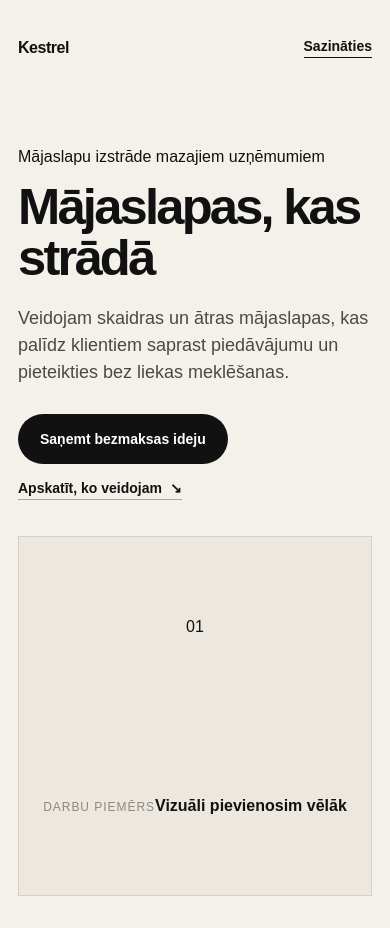
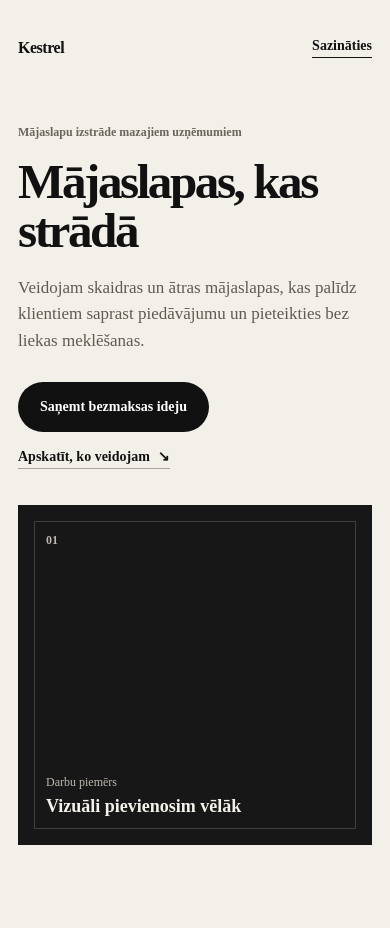
Before and after one commit to davisl24/WEBSITEAGENCY, a Next.js app: page / in a window 390 px wide. After the commit the page ends 877 px from the top, so only its background shows below. Built offline with nearby package versions, Linux system fonts and the light colour scheme.

Commit message:
style: apply editorial hero visual system

```diff
--- a/app/globals.css
+++ b/app/globals.css
@@ -8,9 +8,9 @@ html {
 
 body {
   margin: 0;
-  background: #f4f1ea;
+  background: #f3f0e9;
   color: #111111;
-  font-family: Arial, Helvetica, sans-serif;
+  font-family: var(--font-manrope), Arial, sans-serif;
 }
 
 a {
@@ -25,7 +25,7 @@ a {
 }
 
 .site-header {
-  width: min(1380px, 100%);
+  width: min(1360px, 100%);
   min-height: 72px;
   margin: 0 auto;
   display: flex;
@@ -54,33 +54,41 @@ a {
 }
 
 .hero-grid {
-  width: min(1380px, 100%);
-  margin: 72px auto 0;
+  width: min(1360px, 100%);
+  margin: 64px auto 0;
   display: grid;
-  grid-template-columns: minmax(0, 45fr) minmax(0, 55fr);
+  grid-template-columns: minmax(0, 44fr) minmax(0, 56fr);
   gap: 64px;
   align-items: center;
 }
 
 .hero-copy {
-  max-width: 620px;
+  max-width: 590px;
+}
+
+.hero-label {
+  margin: 0 0 20px;
+  font-size: 13px;
+  line-height: 1.4;
+  font-weight: 600;
+  color: #6a655d;
 }
 
 h1 {
   margin: 0;
-  max-width: 620px;
-  font-size: clamp(58px, 4.9vw, 76px);
-  line-height: 0.99;
-  letter-spacing: -0.055em;
-  font-weight: 600;
+  max-width: 560px;
+  font-size: clamp(56px, 4.7vw, 72px);
+  line-height: 0.98;
+  letter-spacing: -0.05em;
+  font-weight: 650;
 }
 
 .hero-description {
-  max-width: 540px;
+  max-width: 520px;
   margin: 24px 0 0;
-  font-size: clamp(18px, 1.25vw, 20px);
-  line-height: 1.5;
-  color: #4b4945;
+  font-size: clamp(18px, 1.22vw, 20px);
+  line-height: 1.55;
+  color: #5f5a52;
 }
 
 .hero-actions {
@@ -117,18 +125,45 @@ h1 {
 }
 
 .showcase-slot {
+  position: relative;
   min-height: 560px;
-  display: grid;
-  place-items: center;
-  border: 1px solid #d6d1c7;
-  background: #ece8df;
+  background: #171717;
+  color: #f4f1ea;
+  overflow: hidden;
 }
 
-.showcase-slot span {
-  color: #8e887f;
+.showcase-slot::before {
+  content: "";
+  position: absolute;
+  inset: 24px;
+  border: 1px solid rgba(244, 241, 234, 0.18);
+}
+
+.showcase-index {
+  position: absolute;
+  top: 40px;
+  left: 40px;
   font-size: 12px;
-  letter-spacing: 0.08em;
-  text-transform: uppercase;
+  font-weight: 600;
+  color: #bdb8af;
+}
+
+.showcase-caption {
+  position: absolute;
+  left: 40px;
+  bottom: 40px;
+  display: grid;
+  gap: 6px;
+}
+
+.showcase-caption span {
+  font-size: 12px;
+  color: #bdb8af;
+}
+
+.showcase-caption strong {
+  font-size: 18px;
+  font-weight: 600;
 }
 
 @media (max-width: 1050px) {
@@ -164,18 +199,23 @@ h1 {
   }
 
   .hero-grid {
-    margin-top: 56px;
+    margin-top: 48px;
     gap: 36px;
   }
 
+  .hero-label {
+    margin-bottom: 16px;
+    font-size: 12px;
+  }
+
   h1 {
-    font-size: clamp(46px, 13vw, 54px);
+    font-size: clamp(44px, 12.6vw, 52px);
     line-height: 1;
   }
 
   .hero-description {
-    margin-top: 22px;
-    font-size: 18px;
+    margin-top: 20px;
+    font-size: 17px;
   }
 
   .hero-actions {
@@ -186,6 +226,20 @@ h1 {
   }
 
   .showcase-slot {
-    min-height: 360px;
+    min-height: 340px;
+  }
+
+  .showcase-slot::before {
+    inset: 16px;
+  }
+
+  .showcase-index {
+    top: 28px;
+    left: 28px;
+  }
+
+  .showcase-caption {
+    left: 28px;
+    bottom: 28px;
   }
 }
```
